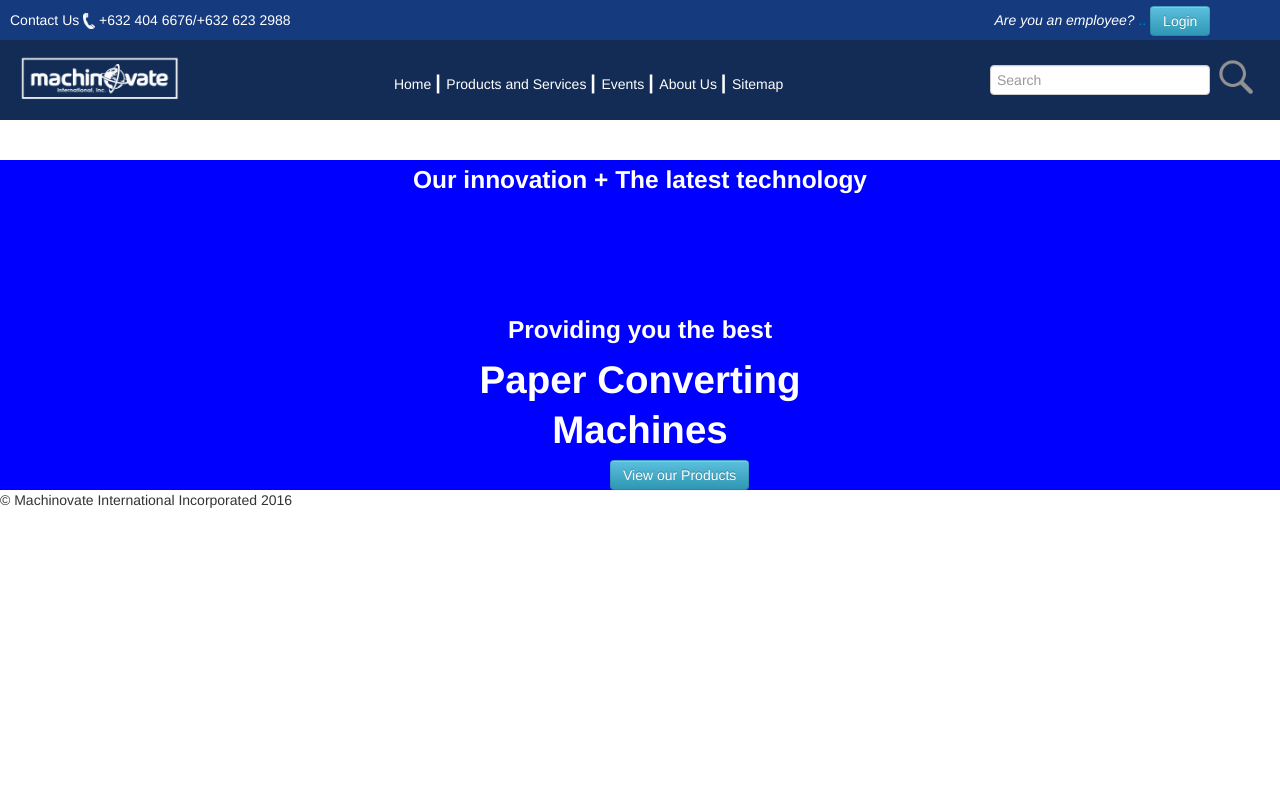
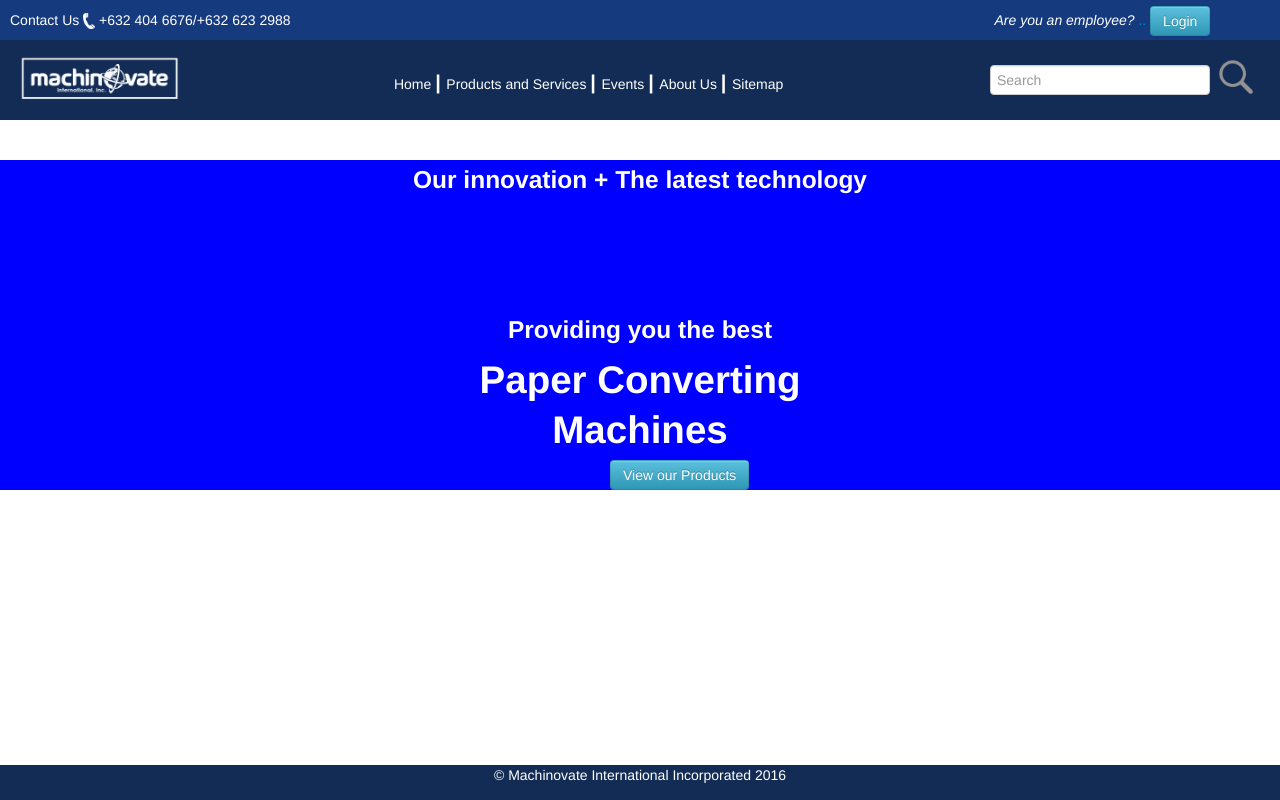
Before and after one commit to yeddapenequito/Machinovate, a PHP site: page /index.php in a window 1280 px wide. Run offline with PHP 8.4, Linux system fonts and the light colour scheme; some libraries are stand-ins or nearby versions.

```diff
--- a/web/footer.php
+++ b/web/footer.php
@@ -5,10 +5,35 @@
 		<meta name="viewport" content="width=device-width, initial-scale=1">
 		<link rel="stylesheet" href="footer.css">
 		<title></title>
+		<style>
+			html {
+			position: relative;
+			min-height: 100%;
+			}
+			body {
+			/* based from footer height */
+			margin-bottom: 35px;
+			}
+			footer {
+			position: absolute;
+			bottom: 0;
+			clear: both;
+			width: 100%;
+			height: 35px;
+			text-align: center;
+			color: white;
+			background-color: #132c55;
+			}
+			/*
+			Code above is modified and obtained from	https://getbootstrap.com/examples/sticky-footer/sticky-footer.css
+			*/
+		</style>
 	</head>
 	<body>
 		<footer>
-			&copy; Machinovate International Incorporated 2016
+			<div class="container">
+				<p class="text-muted">&copy; Machinovate International Incorporated 2016<p>
+			<div>
 		</footer>
 	</body>
 </html>
```
